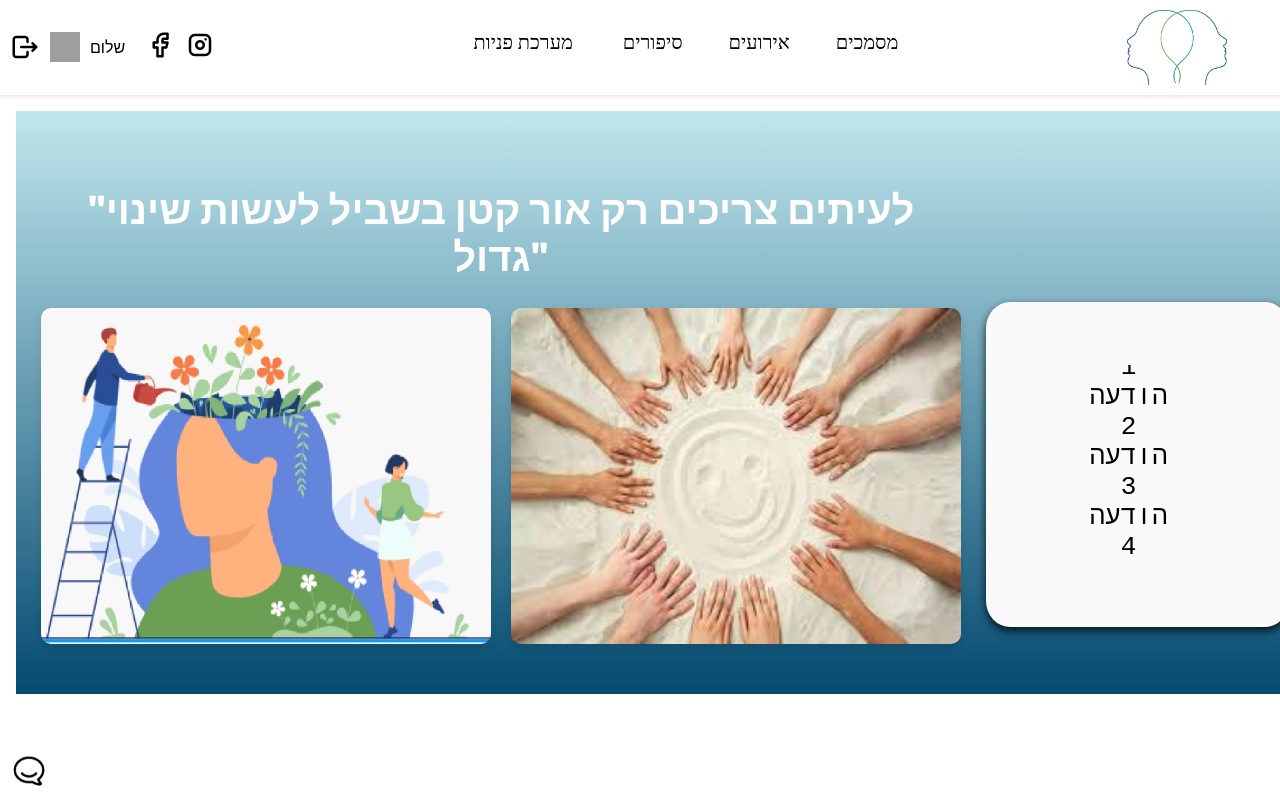
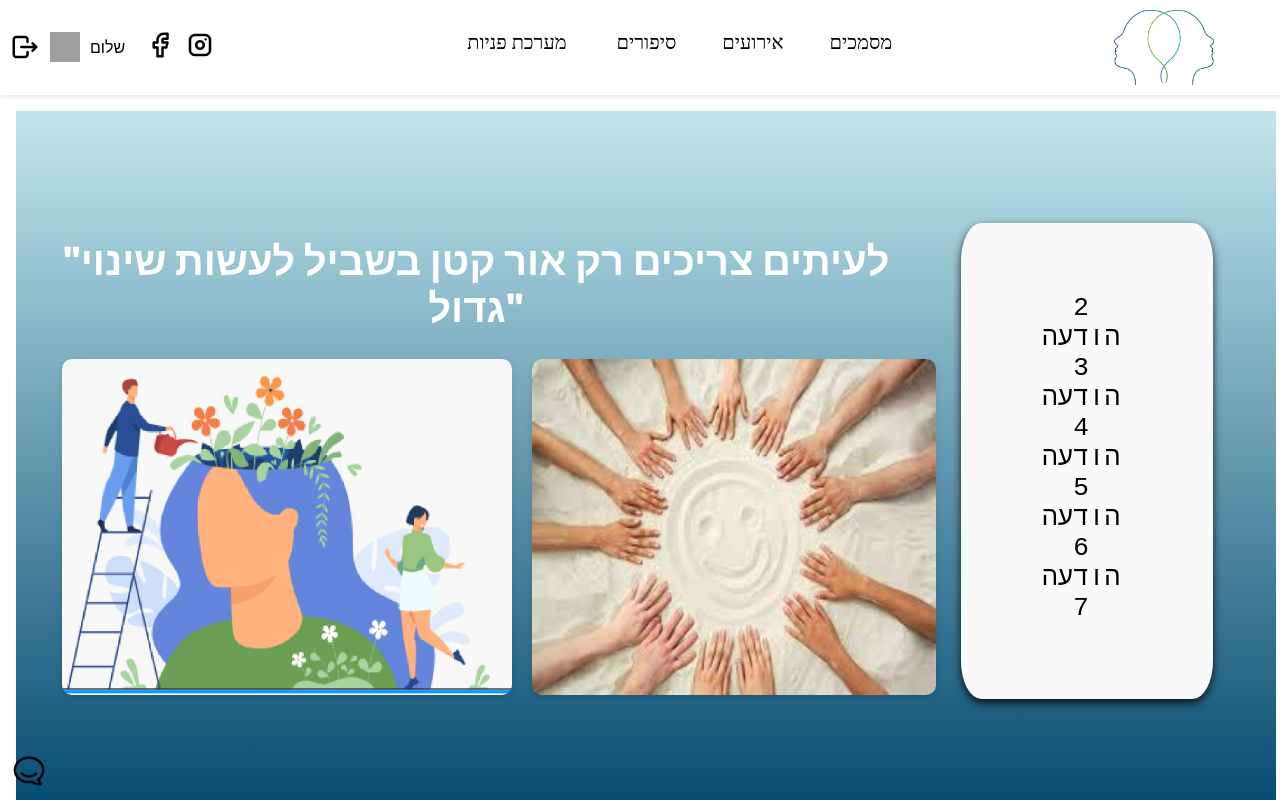
Before and after one commit to TzlilMa/Or-community-association, a React (Create React App) app in the folder my-app/: page / in a window 1280 px wide. Built offline with nearby package versions, Linux system fonts and the light colour scheme; no server answers; the database is empty; sample sign-in values are in the browser's storage; grey boxes are pictures that could not be loaded.

Commit message:
fix style

```diff
--- a/my-app/src/App.css
+++ b/my-app/src/App.css
@@ -1,7 +1,9 @@
 /* src/App.css */
 
-body, html {
-  font-family: 'Rubik', sans-serif;
+body,
+html {
+  font-family: "Rubik", sans-serif;
+  height: 100%;
   margin: 0;
   padding: 0;
 }
@@ -9,52 +11,20 @@ body, html {
 .App {
   display: flex;
   flex-direction: column;
-  min-height: 100vh;
 }
 
 main {
-  flex: 1;
+  flex: 1; /* Allow the main content to grow and take up available space */
   padding: 1rem;
 }
 
 footer {
-  background: linear-gradient(90deg, #05A3BA 0%, #254790 100%);
+  background: linear-gradient(90deg, #05a3ba 0%, #254790 100%);
   align-items: center;
   justify-content: center;
   color: white;
   text-align: center;
-  height: 100px; /* Adjust this value as per your design */
+  height: 90px;
+  display: flex;
+  flex-shrink: 0; /* Prevent the footer from shrinking */
 }
-
-
-.chat-icon {
-  position: fixed;
-  width: 3%;
-  left: 10px;
-  bottom: 10px;
-  cursor: pointer;
-  transition: width 0.3s ease-out;
-}
-
-.chat-icon:hover {
-  width: 3.5%;
-  animation: chat-icon-hover 0.8s ease-in-out;
-}
-
-@keyframes chat-icon-hover {
-  0% {
-    transform: rotateZ(0deg);
-  }
-  25% {
-    transform: rotateZ(-5deg);
-  }
-  50% {
-    transform: rotateZ(5deg);
-  }
-  75% {
-    transform: rotateZ(-5deg);
-  }
-  100% {
-    transform: rotateZ(0deg);
-  }
-}
--- a/my-app/src/components/BulletinBoard.js
+++ b/my-app/src/components/BulletinBoard.js
@@ -1,19 +1,59 @@
 // src/components/BulletinBoard.js
-import React from 'react';
-import '../styles/BulletinBoard.css';
+import React, { useState, useEffect } from "react";
+import { db, auth, getDoc, doc } from "../fireBase/firebase";
+import "../styles/BulletinBoard.css";
 
 const BulletinBoard = () => {
+  const [isAdmin, setIsAdmin] = useState(false);
+  const [messages, setMessages] = useState([
+    "הודעה 1",
+    "הודעה 2",
+    "הודעה 3",
+    "הודעה 4",
+    "הודעה 5",
+    "הודעה 6",
+    "הודעה 7",
+  ]);
+
+  useEffect(() => {
+    const fetchUser = async () => {
+      const user = auth.currentUser;
+      if (user) {
+        const userDoc = await getDoc(doc(db, "users", user.uid));
+        if (userDoc.exists()) {
+          const userData = userDoc.data();
+          console.log("User Data:", userData);
+          setIsAdmin(userData.isAdmin);
+        }
+      }
+    };
+
+    fetchUser();
+  }, []);
+
+  const handleEdit = (index) => {
+    const newMessage = prompt("Edit the message:", messages[index]);
+    if (newMessage !== null) {
+      setMessages((prevMessages) => {
+        const newMessages = [...prevMessages];
+        newMessages[index] = newMessage;
+        return newMessages;
+      });
+    }
+  };
+
   return (
     <div className="bulletin-board">
       <div className="ads">
         <ul>
-          <li>הודעה 1</li>
-          <li>הודעה 2</li>
-          <li>הודעה 3</li>
-          <li>הודעה 4 </li>
-          <li>הודעה 5</li>
-          <li>הודעה 6</li>
-          <li>הודעה 7</li>
+          {messages.map((message, index) => (
+            <li key={index}>
+              {message}
+              {isAdmin && (
+                <button onClick={() => handleEdit(index)}>Edit</button>
+              )}
+            </li>
+          ))}
         </ul>
       </div>
     </div>
--- a/my-app/src/components/CardGrid.js
+++ b/my-app/src/components/CardGrid.js
@@ -1,7 +1,6 @@
-// src/components/CardGrid.js
-import React, { useState, useEffect } from 'react';
-import '../styles/CardGrid.css';
-import { db, collection, query, where, getDocs } from '../fireBase/firebase'; // Updated path
+import React, { useState, useEffect } from "react";
+import "../styles/CardGrid.css";
+import { db, collection, query, where, getDocs } from "../fireBase/firebase"; // Updated path
 
 const CardGrid = () => {
   const [expandedCardIndex, setExpandedCardIndex] = useState(null);
@@ -9,12 +8,15 @@ const CardGrid = () => {
 
   useEffect(() => {
     const fetchData = async () => {
-      const q = query(collection(db, "users"), where("isStoryPublic", "==", true));
+      const q = query(
+        collection(db, "users"),
+        where("isStoryPublic", "==", true)
+      );
       const querySnapshot = await getDocs(q);
-      const cardData = querySnapshot.docs.map(doc => ({
+      const cardData = querySnapshot.docs.map((doc) => ({
         id: doc.id,
         name: `${doc.data().firstName} ${doc.data().lastName}`,
-        story: doc.data().personalStory
+        story: doc.data().personalStory,
       }));
       setCards(cardData);
     };
@@ -27,23 +29,39 @@ const CardGrid = () => {
       <div className="card-grid">
         {cards.map((card, index) => (
           <div
-            className={`card ${expandedCardIndex === index ? 'expanded' : ''}`}
+            className={`card ${expandedCardIndex === index ? "expanded" : ""}`}
             key={card.id}
-            style={{ display: expandedCardIndex !== null && expandedCardIndex !== index ? 'none' : 'block' }}
+            style={{
+              display:
+                expandedCardIndex !== null && expandedCardIndex !== index
+                  ? "none"
+                  : "block",
+            }}
           >
             <div className="card-content">
               <h3>{card.name}</h3>
-              <button onClick={() => setExpandedCardIndex(index)}>Read More</button>
+              {expandedCardIndex !== index && (
+                <button onClick={() => setExpandedCardIndex(index)}>
+                  Read More
+                </button>
+              )}
             </div>
             {expandedCardIndex === index && (
               <div className="card-full-view">
                 <p>{card.story}</p>
-                <button onClick={() => setExpandedCardIndex(null)}>Close</button>
+                <button onClick={() => setExpandedCardIndex(null)}>
+                  Close
+                </button>
               </div>
             )}
           </div>
         ))}
-        {expandedCardIndex !== null && <div className="backdrop" onClick={() => setExpandedCardIndex(null)}></div>}
+        {expandedCardIndex !== null && (
+          <div
+            className="backdrop"
+            onClick={() => setExpandedCardIndex(null)}
+          ></div>
+        )}
       </div>
     </div>
   );
--- a/my-app/src/styles/BulletinBoard.css
+++ b/my-app/src/styles/BulletinBoard.css
@@ -3,12 +3,14 @@
   display: flex;
   justify-content: space-between;
   align-items: flex-start;
-    margin-top: 10%;
-    width: 25%;
+  margin-top: 5%;
+  margin-bottom: 5%;
+  width: 30%;
   background-color: #fafafa;
   padding: 5%;
   box-shadow: 0 4px 8px rgba(0, 0, 0, 0.8);
   border-radius: 8%;
+  margin-right: 5%;
 }
 
 .ads {
@@ -17,7 +19,7 @@
   text-align: center; /* Align text to the center */
   overflow: hidden; /* Hide overflowing text */
   position: relative; /* Set position to relative to use absolute positioning inside */
-    height: 200px; /* Set a fixed height for the container */
+  height: 350px; /* Set a fixed height for the container */
 }
 
 .ads ul {
@@ -38,6 +40,25 @@
   justify-content: center; /* Center text horizontally */
   align-items: center; /* Center text vertically */
   height: 50px; /* Set a fixed height for each item */
+  position: relative;
+}
+
+.ads li button {
+  margin-left: 10px; /* Space between the message and the button */
+  padding: 5px 10px;
+  border: none;
+  border-radius: 5px;
+  background-color: #007bff;
+  color: white;
+  cursor: pointer;
+}
+
+.ads li button:hover {
+  background-color: #0056b3;
+}
+
+.ads li button:active {
+  background-color: #004085;
 }
 
 @keyframes moveText {
--- a/my-app/src/styles/Chat.css
+++ b/my-app/src/styles/Chat.css
@@ -1,6 +1,6 @@
 .chat-container {
   position: fixed;
-    bottom: 0;
+  bottom: 100px; /* Adjust this value to position the chat container above the footer */
   right: 65%;
   width: 350px;
   height: 500px;
@@ -10,6 +10,7 @@
   display: flex;
   flex-direction: column;
   box-shadow: 0 0 10px rgba(0, 0, 0, 0.1);
+  z-index: 1000; /* Ensure it is above other elements */
 }
 
 .conversation {
@@ -65,7 +66,6 @@
   font-size: 1em;
 }
 
-
 .input-area-chat button {
   padding: 10px 20px;
   border: none;
@@ -82,3 +82,35 @@
 .input-area-chat button:active {
   background-color: #004085;
 }
+
+.chat-icon {
+  position: fixed;
+  width: 3%;
+  left: 10px;
+  bottom: 10px;
+  cursor: pointer;
+  transition: width 0.3s ease-out;
+}
+
+.chat-icon:hover {
+  width: 3.5%;
+  animation: chat-icon-hover 0.8s ease-in-out;
+}
+
+@keyframes chat-icon-hover {
+  0% {
+    transform: rotateZ(0deg);
+  }
+  25% {
+    transform: rotateZ(-5deg);
+  }
+  50% {
+    transform: rotateZ(5deg);
+  }
+  75% {
+    transform: rotateZ(-5deg);
+  }
+  100% {
+    transform: rotateZ(0deg);
+  }
+}
--- a/my-app/src/styles/Documents.css
+++ b/my-app/src/styles/Documents.css
@@ -1,16 +1,17 @@
 /* Documents.css */
-html, body {
+html,
+body {
   overflow: auto;
 }
 
 .documents-container {
   width: 80%;
-  margin: 8% auto;
-  padding: 2rem;
-  background: #f9f9f9;
+  padding: 2%;
+  background: #f1f0f0;
   border-radius: 8px;
-  box-shadow: 0 10px 30px rgba(0, 0, 0, 0.1);
-  text-align: right; /* Align content to the right */
+  box-shadow: 0 10px 30px rgba(0, 0, 0, 0.6);
+  text-align: right;
+  margin-left: 8%;
 }
 
 .documents-container h1 {
@@ -24,7 +25,7 @@ html, body {
 }
 
 .documents-container h2 {
-  color: #05A3BA;
+  color: #05a3ba;
   border-bottom: 2px solid #254790;
   padding-bottom: 0.5rem;
 }
@@ -47,11 +48,12 @@ html, body {
   text-decoration: underline;
 }
 
-.add-link-button, .remove-link-button {
+.add-link-button,
+.remove-link-button {
   display: block;
   margin: 1rem auto;
   padding: 0.75rem 1.5rem;
-  background-color: #05A3BA;
+  background-color: #05a3ba;
   color: white;
   border: none;
   border-radius: 4px;
@@ -59,7 +61,8 @@ html, body {
   font-size: 1rem;
 }
 
-.add-link-button:hover, .remove-link-button:hover {
+.add-link-button:hover,
+.remove-link-button:hover {
   background-color: #254790;
 }
 
@@ -97,7 +100,7 @@ html, body {
 }
 
 .modal h2 {
-  color: #05A3BA;
+  color: #05a3ba;
   margin-bottom: 1rem;
 }
 
@@ -118,7 +121,7 @@ html, body {
 
 .modal button {
   padding: 0.75rem;
-  background-color: #05A3BA;
+  background-color: #05a3ba;
   color: white;
   border: none;
   border-radius: 4px;
--- a/my-app/src/styles/Header.css
+++ b/my-app/src/styles/Header.css
@@ -1,5 +1,5 @@
 header {
-  width: 100%; /* Ensure the header spans the full width of the viewport */
+  width: 99%; /* Ensure the header spans the full width of the viewport */
   z-index: 9999; /* Set a high z-index to ensure the header is on top of other content */
   background-color: #ffffff; /* Add background color as needed */
   box-shadow: 0 2px 4px rgba(0, 0, 0, 0.1); /* Add a subtle box shadow for visual separation */
--- a/my-app/src/styles/Homepage.css
+++ b/my-app/src/styles/Homepage.css
@@ -1,16 +1,11 @@
 /* Homepage.css */
 .homepage {
-  height: 100%; /* Take up 85% of the height */
+  height: 101%;
   display: flex;
   justify-content: flex-start;
   align-items: center;
-  background: linear-gradient(
-    to bottom,
-    #c1e7ee,
-    rgb(4, 74, 112)
-  ); /* Linear gradient from turquoise to darker blue */
-  width: 100%;
-  padding: 2%;
+  background: linear-gradient(to bottom, #c1e7ee, rgb(4, 74, 112));
+  width: 101%;
 }
 
 .main-content {
@@ -19,9 +14,9 @@
   text-align: center;
   font-family: "Rubik";
   font-size: 20px;
-  margin-right: 2%; /* Adjusted for the fixed BulletinBoard */
+  margin-right: 2%;
   margin-bottom: 2%;
-  margin-top: 2%;
+  margin-top: 8%;
 }
 
 /* Keyframe animation for the text appearance */
@@ -45,7 +40,8 @@ h1 {
   display: flex;
   justify-content: center;
   gap: 20px; /* Gap between the two images */
-  margin-top: 20px; /* Space above the images */
+  margin-bottom: 10%; /* Space above the images */
+  margin-left: 5%;
 }
 
 .photo {
```
Also changed, not shown: my-app/src/styles/CardGrid.css (+30 -17 lines), my-app/src/styles/TextMarquee.css (deleted, +0 -32 lines). Lines whose indentation alone changed are shown as unchanged.
